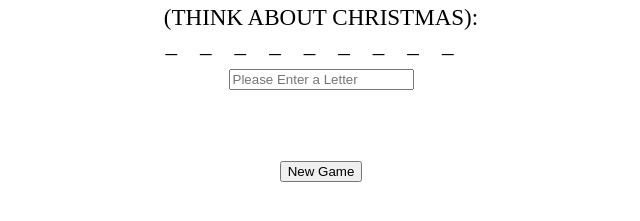
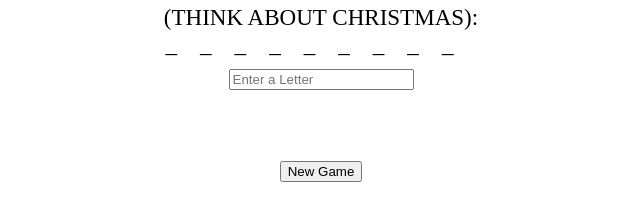
Before and after one commit to TiffanyVAguilar/hangman, a plain HTML site: page index.html in a window 1280 px wide. Both pictures are taken after a click on the button "New Game". Shown: the part 423-644 px from the top of the page, 319-959 px from the left. Drawn offline with Linux system fonts and the light colour scheme.

Commit message:
Update index.html

```diff
--- a/index.html
+++ b/index.html
@@ -32,7 +32,7 @@
                             Guess the word <BR>
                             (THINK ABOUT CHRISTMAS):<div id="hangm_word"></div>
                         </div>
-                        <input id="guess" onkeyup="Hangman.guess(this.value); this.value=''; return false;" type="text" placeholder="Please Enter a Letter">
+                        <input id="guess" onkeyup="Hangman.guess(this.value); this.value=''; return false;" type="text" placeholder="Enter a Letter">
                     </div>
                     <div class="col-sm-3">
                         <button type="button" id="btn-start" class="btn-lg btn-info" onclick="Hangman.reset(); return false;" >New Game</button>
```
